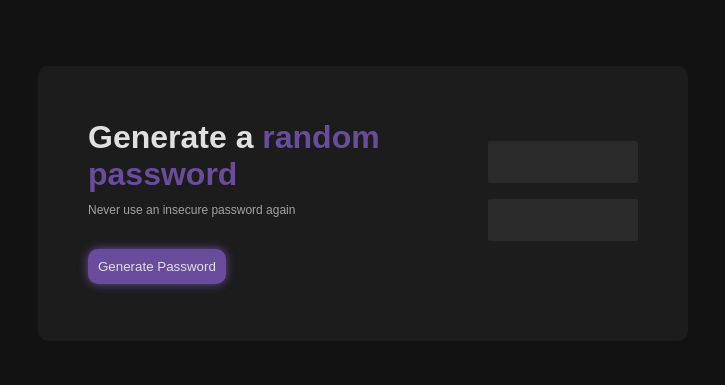
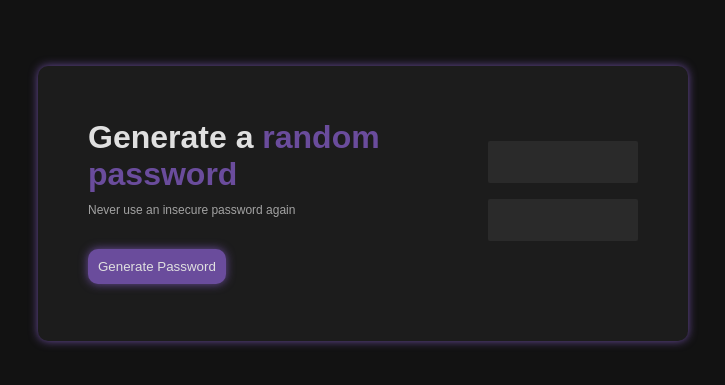
Before and after one commit to ThanosDoesCode/Random-Password-Generator, a plain HTML site: page index.html in a window 1280 px wide. Shown: the part 197-582 px from the top of the page, without its empty margins (277-1002 px from the left). Drawn offline with Linux system fonts and the light colour scheme.

Commit message:
Update index.css

```diff
--- a/index.css
+++ b/index.css
@@ -25,6 +25,7 @@ html {
   justify-content: center;
   align-items: center;
   border-radius: 10px;
+  box-shadow: 0px 0px 10px #6A4C9C;
 }
 
 .pass-holder {
```
